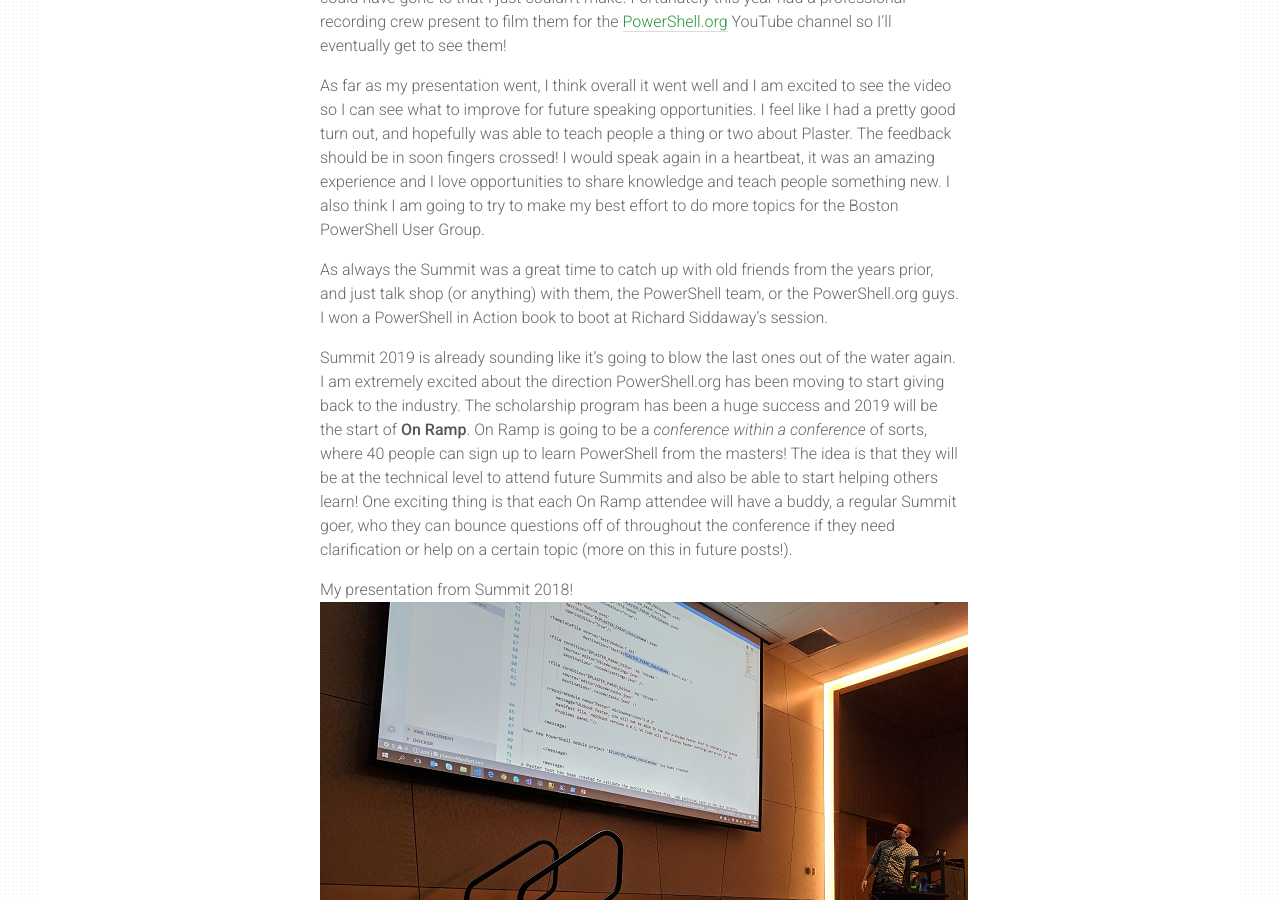
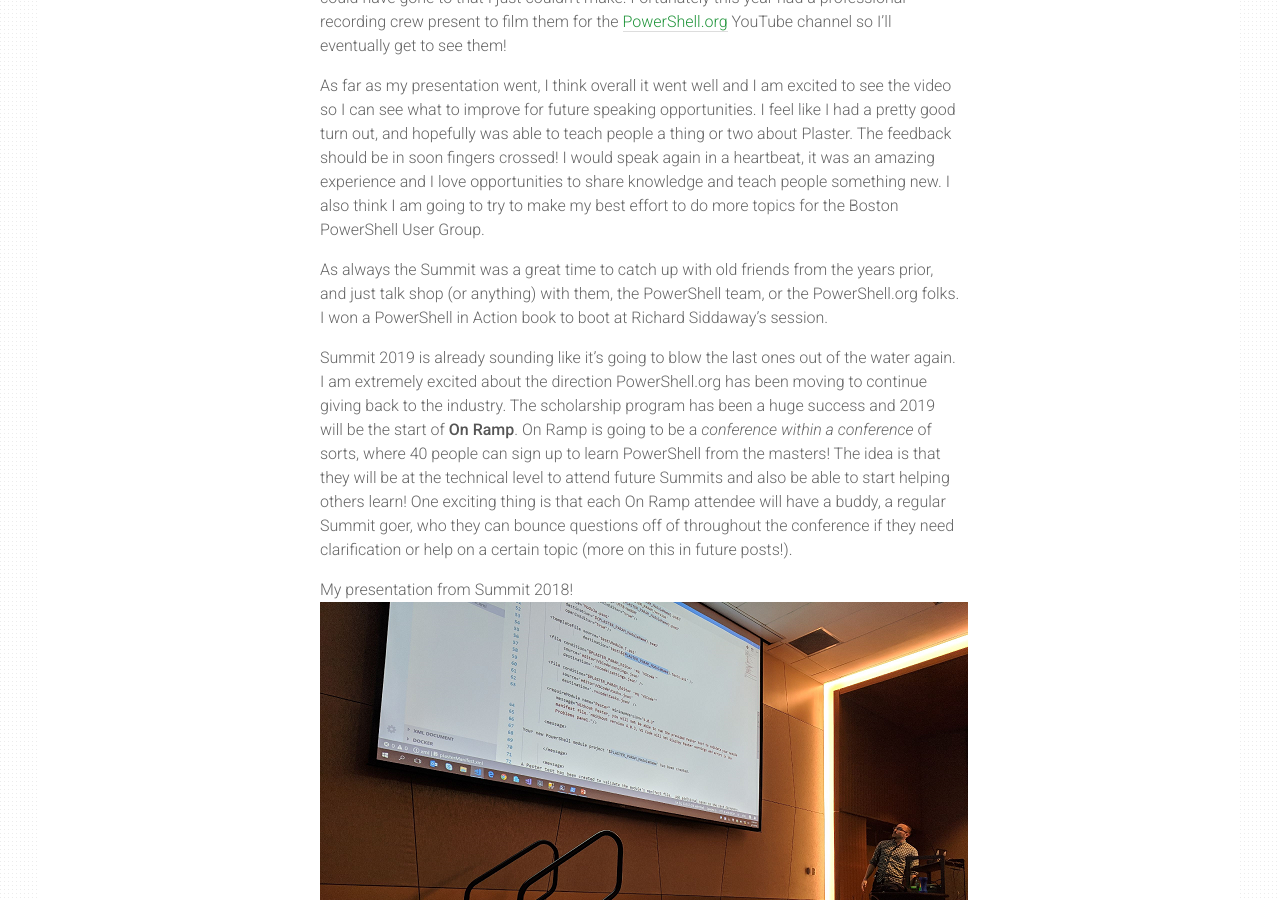
Before and after one commit to picobellobv/ephos.github.io, a Jekyll site: the page built from _posts/2018-4-22-Update.md, in a window 1280 px wide and 900 px high, scrolled down 899 px. Built offline with Jekyll 4.4.1, drawn with Linux system fonts in a browser that asks for light colours.

Commit message:
Minor tweaks.
-Being picky.

```diff
--- a/_posts/2018-4-22-Update.md
+++ b/_posts/2018-4-22-Update.md
@@ -15,9 +15,9 @@ Tuesday through Thursday were speaker sessions with Thursday ending with the Iro
 
 As far as my presentation went, I think overall it went well and I am excited to see the video so I can see what to improve for future speaking opportunities.  I feel like I had a pretty good turn out, and hopefully was able to teach people a thing or two about Plaster.  The feedback should be in soon fingers crossed!  I would speak again in a heartbeat, it was an amazing experience and I love opportunities to share knowledge and teach people something new.  I also think I am going to try to make my best effort to do more topics for the Boston PowerShell User Group.
 
-As always the Summit was a great time to catch up with old friends from the years prior, and just talk shop (or anything) with them, the PowerShell team, or the PowerShell.org guys.  I won a PowerShell in Action book to boot at Richard Siddaway's session.
+As always the Summit was a great time to catch up with old friends from the years prior, and just talk shop (or anything) with them, the PowerShell team, or the PowerShell.org folks.  I won a PowerShell in Action book to boot at Richard Siddaway's session.
 
-Summit 2019 is already sounding like it's going to blow the last ones out of the water again.  I am extremely excited about the direction PowerShell.org has been moving to start giving back to the industry.  The scholarship program has been a huge success and 2019 will be the start of **On Ramp**.  On Ramp is going to be a _conference within a conference_ of sorts, where 40 people can sign up to learn PowerShell from the masters!  The idea is that they will be at the technical level to attend future Summits and also be able to start helping others learn!  One exciting thing is that each On Ramp attendee will have a buddy, a regular Summit goer, who they can bounce questions off of throughout the conference if they need clarification or help on a certain topic (more on this in future posts!).
+Summit 2019 is already sounding like it's going to blow the last ones out of the water again.  I am extremely excited about the direction PowerShell.org has been moving to continue giving back to the industry.  The scholarship program has been a huge success and 2019 will be the start of **On Ramp**.  On Ramp is going to be a _conference within a conference_ of sorts, where 40 people can sign up to learn PowerShell from the masters!  The idea is that they will be at the technical level to attend future Summits and also be able to start helping others learn!  One exciting thing is that each On Ramp attendee will have a buddy, a regular Summit goer, who they can bounce questions off of throughout the conference if they need clarification or help on a certain topic (more on this in future posts!).
 
 My presentation from Summit 2018!
 ![Summit2018]({{ site.baseurl }}/images/2018-4-22-Update/Summit2018.png)
```
